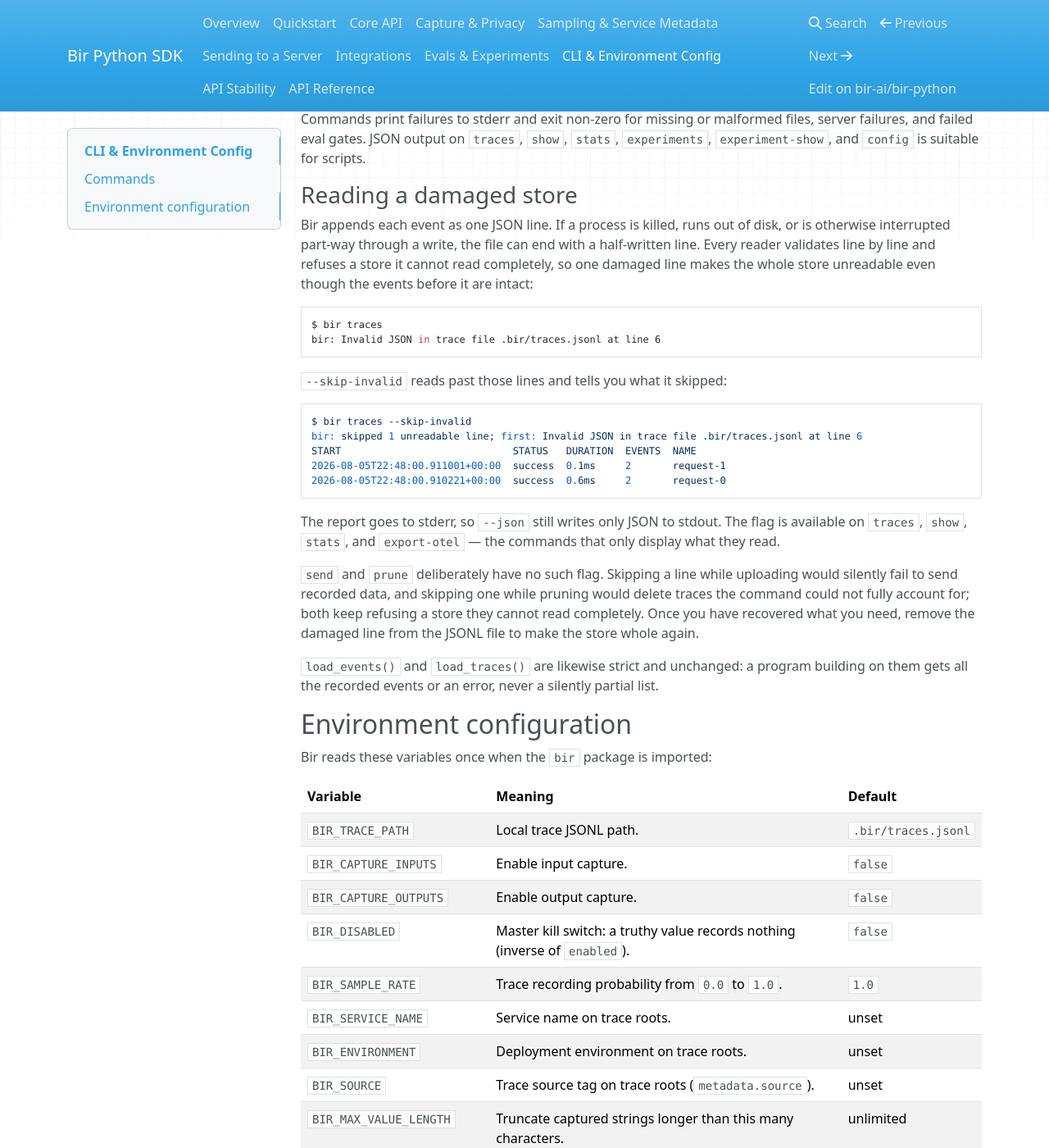
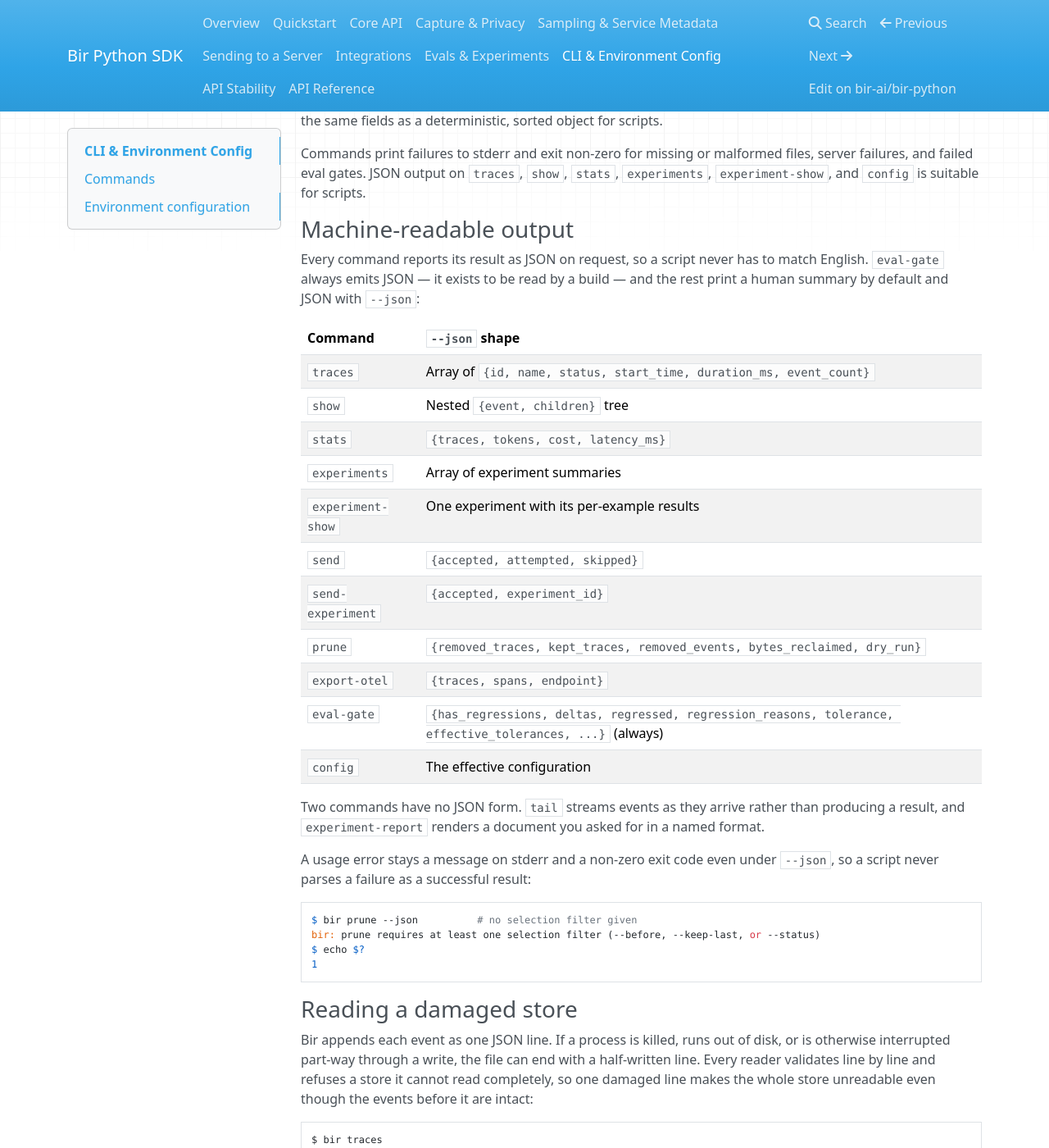
Before and after one commit to bir-ai/bir-python, an MkDocs documentation site: the page built from docs/site/cli-env.md, in a window 1280 px wide and 1400 px high, scrolled down 4266 px. Shown: the whole window at 82% size. Built offline with MkDocs 1.6.1, drawn with Linux system fonts in a browser that asks for light colours; nearby versions of some CDN libraries; some of the changed text lies outside the part shown.

Commit message:
Report every command result as JSON on request

````diff
--- a/docs/site/cli-env.md
+++ b/docs/site/cli-env.md
@@ -29,6 +29,7 @@
 bir eval-gate baseline.jsonl candidate.jsonl \
   --tolerance 0.01 --score-tolerance latency_under=0.05 --missing-score regress
 bir export-otel --endpoint http://localhost:4318/v1/traces  # needs the 'otel' extra
+bir prune --keep-last 500 --yes --json   # machine-readable result for a script
 bir config                    # print the effective resolved configuration
 bir config --json             # the same fields as machine-readable JSON
 ```
@@ -38,15 +39,15 @@
 | `bir traces [--path P] [--limit N] [--json] [--include-rotated] [--skip-invalid] [--name SUBSTRING] [--status {success,error}] [--since ISO] [--until ISO]` | List trace time, status, duration, event count, and name; optionally filtered. |
 | `bir show TRACE_ID [--path P] [--include-rotated] [--json] [--skip-invalid]` | Print one trace as an indented event tree, or a nested JSON tree. |
 | `bir stats [--path P] [--include-rotated] [--json] [--skip-invalid] [--name SUBSTRING] [--status {success,error}] [--since ISO] [--until ISO]` | Summarize trace counts, token usage, cost per currency, and latency; optionally filtered. |
-| `bir prune [--path P] [--include-rotated] [--before ISO] [--keep-last N] [--status {success,error}] [--dry-run] [--yes]` | **Destructive.** Remove whole old/unwanted traces from the local store. Safe by default. |
+| `bir prune [--path P] [--include-rotated] [--before ISO] [--keep-last N] [--status {success,error}] [--dry-run] [--yes] [--json]` | **Destructive.** Remove whole old/unwanted traces from the local store. Safe by default. |
 | `bir tail [--path P]` | Follow a trace file and print new events until interrupted. |
 | `bir experiments [--dir D] [--json]` | List local experiment summaries. |
 | `bir experiment-show EXPERIMENT_ID [--dir D] [--json]` | Print one experiment's summary and per-example results. |
 | `bir experiment-report EXPERIMENT_ID [--dir D] [--format {html,markdown}] [--output PATH]` | Render one experiment to a self-contained HTML or Markdown report. |
-| `bir send [--path P] [--server URL] [--include-rotated] [--mark-sent] [--batch-size N] [--retries N] [--backoff SECONDS] [--timeout SECONDS]` | Send local events and print the upload result; optionally use bounded groups. |
-| `bir send-experiment PATH [--server URL] [--retries N] [--backoff SECONDS]` | Send a saved experiment and summary, retrying transient failures. |
+| `bir send [--path P] [--server URL] [--include-rotated] [--mark-sent] [--batch-size N] [--retries N] [--backoff SECONDS] [--timeout SECONDS] [--json]` | Send local events and print the upload result; optionally use bounded groups. |
+| `bir send-experiment PATH [--server URL] [--retries N] [--backoff SECONDS] [--json]` | Send a saved experiment and summary, retrying transient failures. |
 | `bir eval-gate BASELINE CANDIDATE [--tolerance N] [--score-tolerance NAME=VALUE] [--missing-score {ignore,regress}] [--per-example]` | Fail when a shared aggregate evaluator regresses past tolerance. |
-| `bir export-otel --endpoint URL [--path P] [--include-rotated] [--skip-invalid] [--header KEY=VALUE] [--service-name NAME] [--environment ENV] [--timeout SECONDS]` | Export local traces to an OTLP endpoint via the optional `otel` extra. |
+| `bir export-otel --endpoint URL [--path P] [--include-rotated] [--skip-invalid] [--header KEY=VALUE] [--service-name NAME] [--environment ENV] [--timeout SECONDS] [--json]` | Export local traces to an OTLP endpoint via the optional `otel` extra. |
 | `bir config [--json]` | Print the effective resolved SDK configuration (read-only). |
 
 Every command accepts `--help`. Trace commands use `.bir/traces.jsonl` by
@@ -196,6 +197,40 @@
 files, server failures, and failed eval gates. JSON output on `traces`, `show`,
 `stats`, `experiments`, `experiment-show`, and `config` is suitable for scripts.
 
+### Machine-readable output
+
+Every command reports its result as JSON on request, so a script never has to
+match English. `eval-gate` always emits JSON — it exists to be read by a build —
+and the rest print a human summary by default and JSON with `--json`:
+
+| Command | `--json` shape |
+| --- | --- |
+| `traces` | Array of `{id, name, status, start_time, duration_ms, event_count}` |
+| `show` | Nested `{event, children}` tree |
+| `stats` | `{traces, tokens, cost, latency_ms}` |
+| `experiments` | Array of experiment summaries |
+| `experiment-show` | One experiment with its per-example results |
+| `send` | `{accepted, attempted, skipped}` |
+| `send-experiment` | `{accepted, experiment_id}` |
+| `prune` | `{removed_traces, kept_traces, removed_events, bytes_reclaimed, dry_run}` |
+| `export-otel` | `{traces, spans, endpoint}` |
+| `eval-gate` | `{has_regressions, deltas, regressed, regression_reasons, tolerance, effective_tolerances, ...}` (always) |
+| `config` | The effective configuration |
+
+Two commands have no JSON form. `tail` streams events as they arrive rather than
+producing a result, and `experiment-report` renders a document you asked for in
+a named format.
+
+A usage error stays a message on stderr and a non-zero exit code even under
+`--json`, so a script never parses a failure as a successful result:
+
+```bash
+$ bir prune --json          # no selection filter given
+bir: prune requires at least one selection filter (--before, --keep-last, or --status)
+$ echo $?
+1
+```
+
 ### Reading a damaged store
 
 Bir appends each event as one JSON line. If a process is killed, runs out of
````
Also changed, not shown: CHANGELOG.md (+17 -0 lines), docs/ROADMAP.md (+14 -29 lines), docs/site/stability.md (+6 -3 lines), 3 other files.
